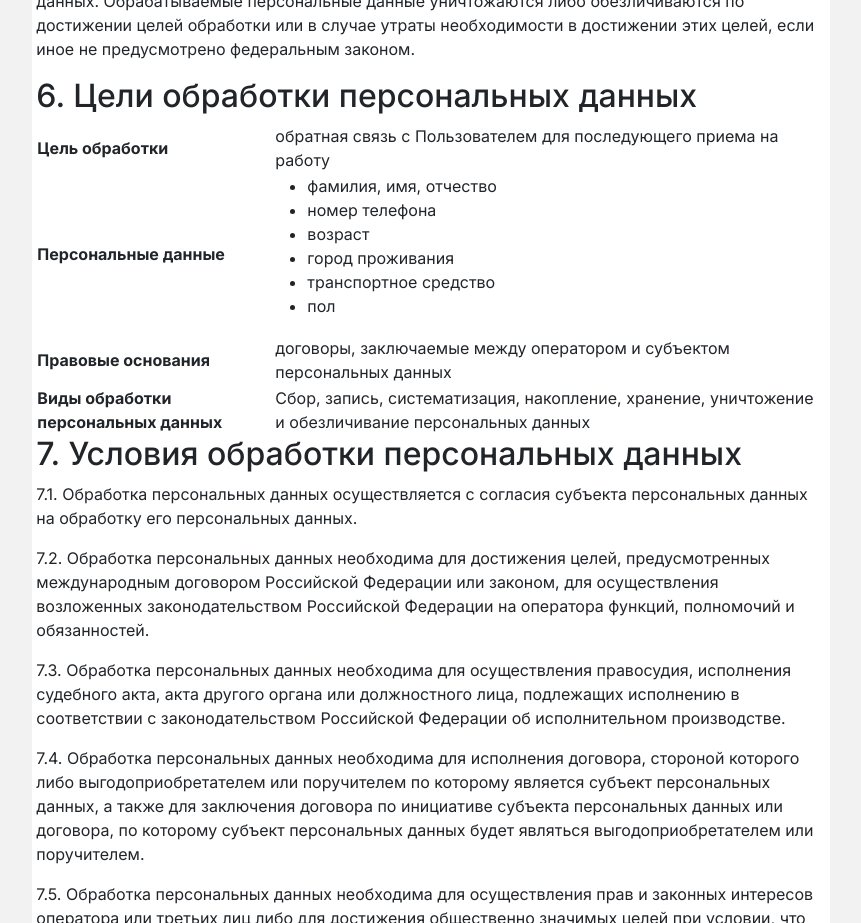
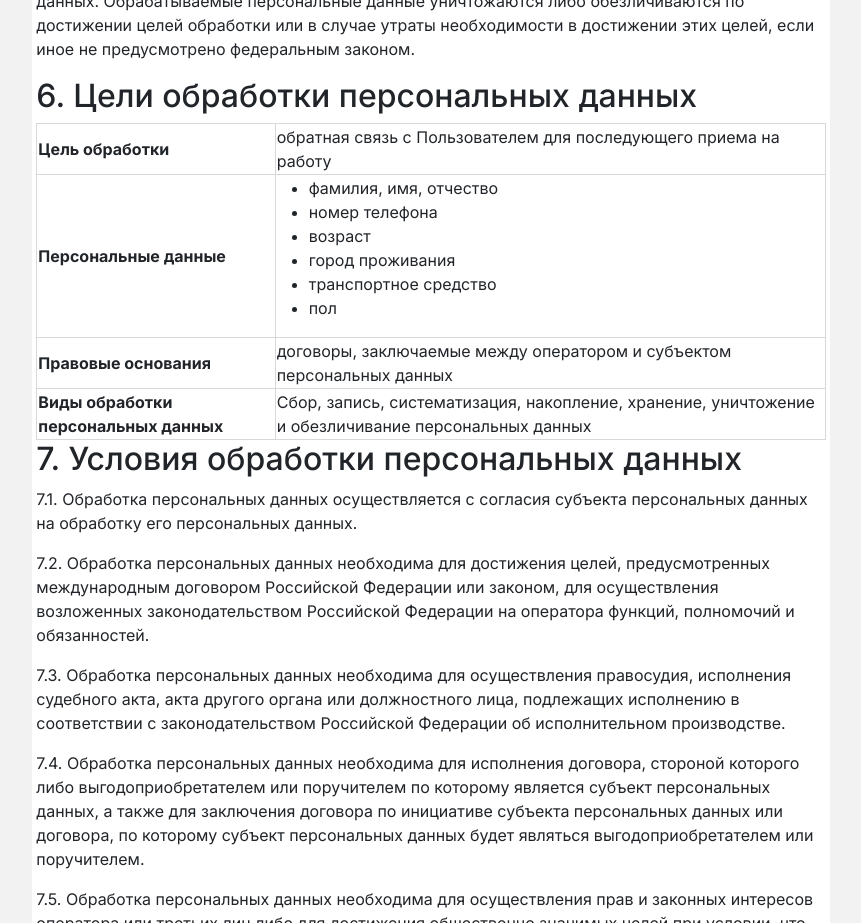
Before and after one commit to manylovmax/samokat_partner, a React app in the folder frontend/: page /confidentiality-policy in a window 1280 px wide. Shown: the part 4560-5483 px from the top of the page, without its empty margins (209-1070 px from the left). Built offline with nearby package versions, Linux system fonts and the light colour scheme.

Commit message:
стили для политики конфиденциальности

```diff
--- a/frontend/src/static/scss/main.scss
+++ b/frontend/src/static/scss/main.scss
@@ -119,3 +119,7 @@ input[type='range']::-webkit-slider-thumb {
         max-width: 240px;
     }
 }
+
+.purpose-table, .purpose-table th, .purpose-table td {
+    border: 1px solid #d8d8d8;
+}
```
